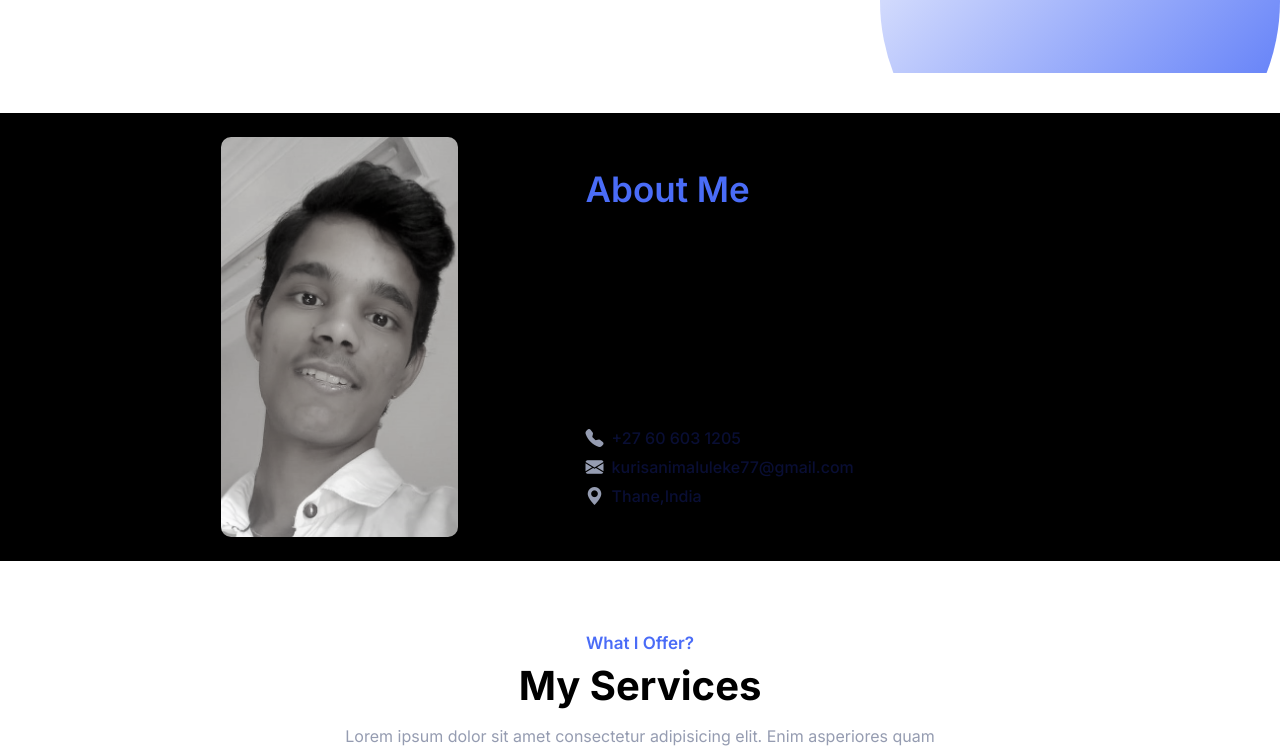
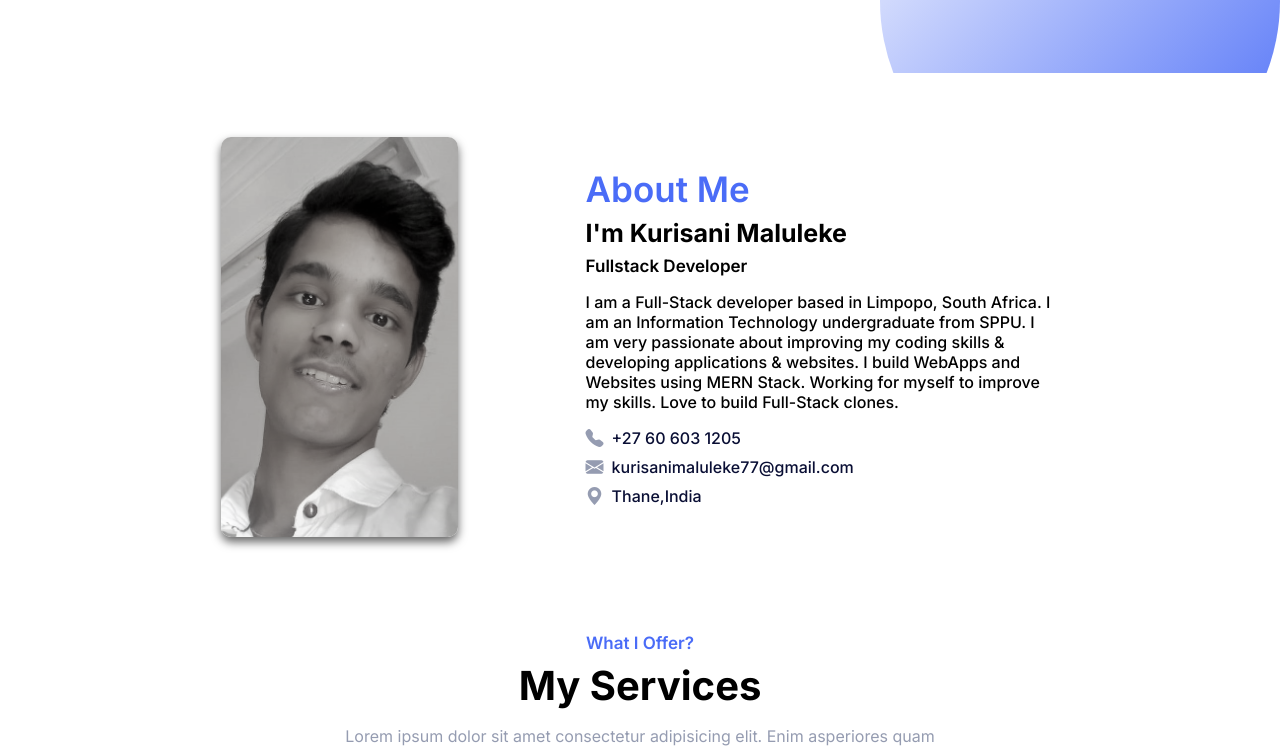
Before and after one commit to Kurisani-web/dev-portfolio, a React (Vite) app in the folder client/: page / in a window 1280 px wide. Shown: the part 665-1413 px from the top of the page. Built offline with nearby package versions, Linux system fonts and the light colour scheme.

Commit message:
Update App.css

```diff
--- a/client/src/App.css
+++ b/client/src/App.css
@@ -75,7 +75,6 @@
   display: flex;
   align-items: center;
   justify-content: center;
-  background-color: #000000;
   gap: 8rem;
 }
 .about-section .profile-img{
```
